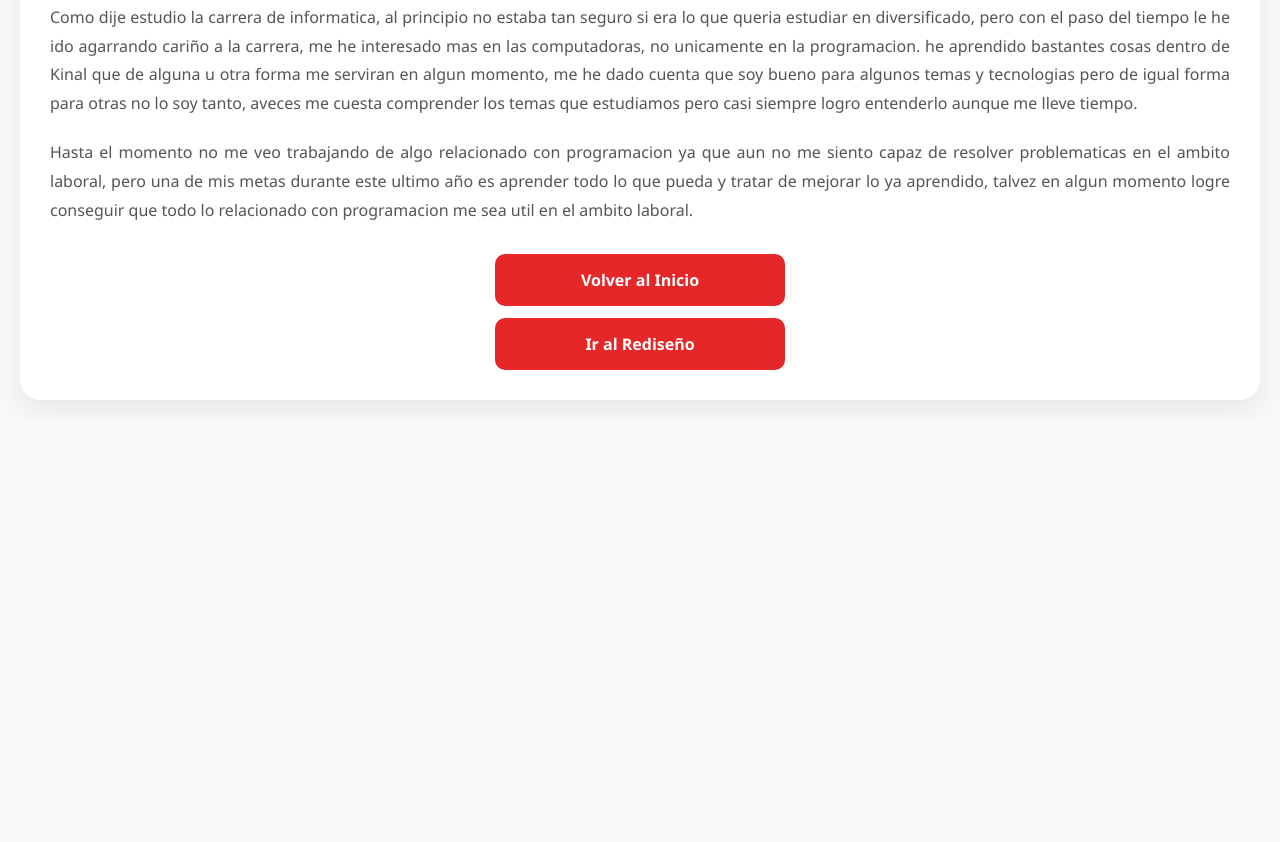
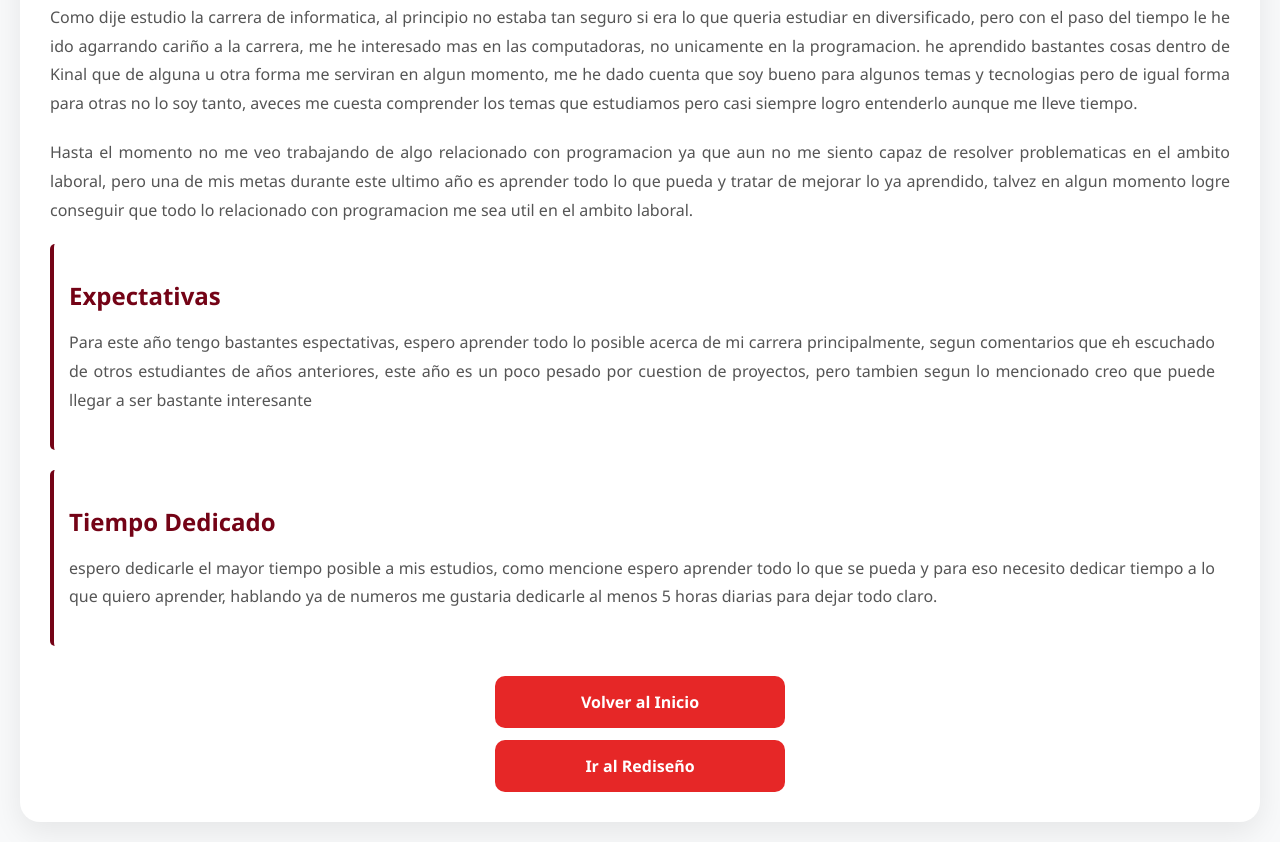
Before and after one commit to D1eegoMUI/PaginaWebSexto, a plain HTML site: page biografia.html in a window 1280 px wide. Shown: the part 672-1514 px from the top of the page. Before the commit the page ends 1092 px from the top, so only its background shows below. Drawn offline with Linux system fonts and the light colour scheme.

Commit message:
Ultimas modificaciones y arreglos

```diff
--- a/biografia.html
+++ b/biografia.html
@@ -63,6 +63,22 @@
                 que todo lo relacionado con programacion me sea util en el ambito laboral.
             </p>
 
+            <div class="contenedor-expectativas">
+                <h2>Expectativas</h2>
+                <p>
+                    Para este año tengo bastantes espectativas, espero aprender todo lo posible acerca de mi carrera principalmente, segun comentarios que eh escuchado
+                    de otros estudiantes de años anteriores, este año es un poco pesado por cuestion de proyectos, pero tambien segun lo mencionado creo que puede llegar a ser bastante interesante
+                </p>
+            </div>
+
+            <div class="contenedor-tiempo">
+                <h2>Tiempo Dedicado</h2>
+                <p>
+                    espero dedicarle el mayor tiempo posible a mis estudios, como mencione espero aprender todo lo que se pueda y para eso necesito dedicar tiempo a lo que quiero aprender,
+                    hablando ya de numeros me gustaria dedicarle al menos 5 horas diarias para dejar todo claro.
+                </p>
+            </div>
+
             <div class="contenedor-botones-bio">
                 <a href="index.html" class="boton-bio">Volver al Inicio</a>
                 <a href="rediseño.html" class="boton-bio">Ir al Rediseño</a>
--- a/style/estiloBiografia.css
+++ b/style/estiloBiografia.css
@@ -29,6 +29,20 @@ body, html {
     border-top: 6px solid #e62727; /* Detalle superior en rojo */
     box-sizing: border-box;
     overflow: hidden; /* Para que la foto flotante no se salga */
+}
+
+.contenedor-expectativas, .contenedor-tiempo {
+    margin-top: 20px;
+    padding: 15px;
+    border-left: 4px solid #740316; /* Un borde lateral para resaltar */
+    background-color: rgba(255, 255, 255, 0.1); /* Fondo ligero */
+    border-radius: 5px;
+}
+
+.contenedor-expectativas h2, .contenedor-tiempo h2 {
+    color: #740316;
+    font-size: 1.5rem;
+    margin-bottom: 10px;
 }
 
 /* Logo de Kinal pequeño arriba */
```
Also changed, not shown: index.html (+18 -3 lines).
